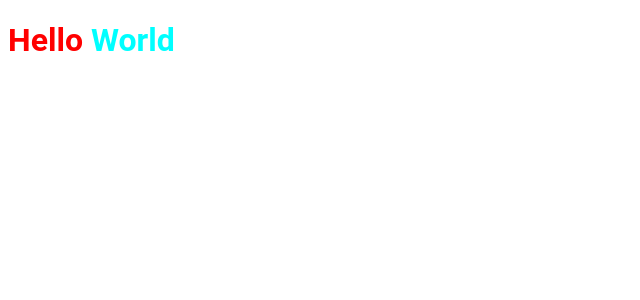
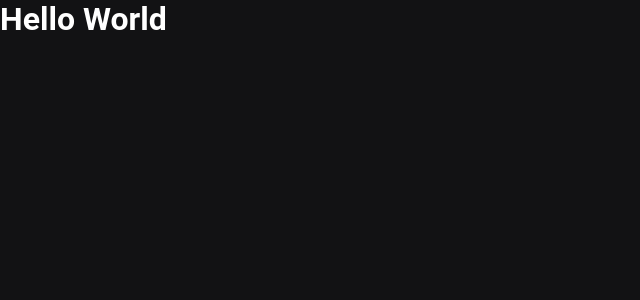
Before and after one commit to rakelmm/ignews, a Next.js app: page / in a window 1280 px wide. Shown: the top 300 px of the page, without its empty margins (0-640 px from the left). Built offline with nearby package versions, Linux system fonts and the light colour scheme.

Commit message:
Estilos globais do app

```diff
--- a/src/pages/_app.tsx
+++ b/src/pages/_app.tsx
@@ -1,4 +1,5 @@
 import { AppProps } from 'next/app'
+import '../styles/global.scss';
 
 function MyApp({ Component, pageProps }: AppProps) {
   return <Component {...pageProps} />
--- a/src/pages/_document.tsx
+++ b/src/pages/_document.tsx
@@ -9,7 +9,6 @@
                 <link rel="preconnect" href="https://fonts.gstatic.com"/>
                 <link href="https://fonts.googleapis.com/css2?family=Roboto:wght@400;700;900&display=swap" rel="stylesheet"/>
 
-                <title>ig.news</title>
                 </Head>
                 <body>
                     <Main />
--- a/src/pages/index.tsx
+++ b/src/pages/index.tsx
@@ -1,9 +1,14 @@
-import styles from '../styles/home.module.scss'
+import Head from 'next/head';
 
 export default function Home() {
   return (
-    <h1 className={styles.title}>
-      Hello <span>World</span>
-    </h1>
+    <>
+      <Head>
+        <title>ig.news</title>
+      </Head>
+      <h1>
+        Hello World
+      </h1>
+    </>
   )
 }
--- /dev/null
+++ b/src/styles/global.scss
@@ -0,0 +1,46 @@
+* {
+    margin: 0;
+    padding: 0;
+    box-sizing: border-box;
+}
+
+:root {
+    --white: #FFFFFF;
+
+    --gray-100: #e1e1e6;
+    --gray-300: #a8a8b3;
+    --gray-900: #121214;
+
+    --cyan-500: #61dafb;
+    --yellow-500: #eba417;
+}
+
+@media (max-width: 1080px) {
+    html {
+        font-size: 93.75%;
+    }
+}
+
+@media (max-width: 720px) {
+    html {
+        font-size: 87.5%;
+    }
+}
+
+body {
+    background: var(--gray-900);
+    color: var(--white);
+}
+
+body, input, textarea, select, button {
+    font: 400 1rem 'Roboto', sans-serif;
+}
+
+button {
+    cursor: pointer;
+}
+
+a {
+    color: inherit;
+    text-decoration: none;
+}
--- a/src/styles/home.module.scss
+++ /dev/null
@@ -1,8 +0,0 @@
-.title {
-    color: red;
-    font-family: 'Roboto', sans-serif;
-
-    span {
-        color: aqua;
-    }
-}
```
